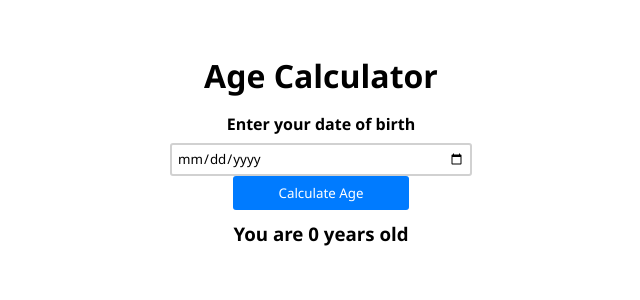
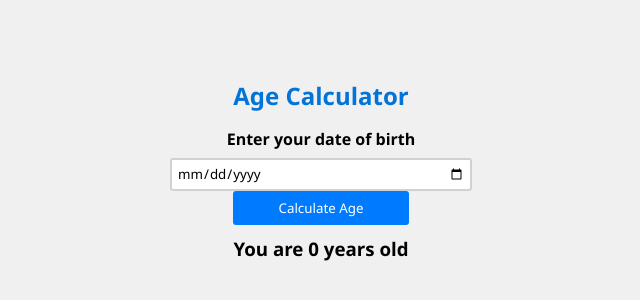
Before and after one commit to Champ2979/React-Task-5, a plain HTML site: page index.html in a window 1280 px wide. Shown: the part 250-550 px from the top of the page, without its empty margins (319-959 px from the left). Drawn offline with Linux system fonts and the light colour scheme.

Commit message:
Update index.html

```diff
--- a/index.html
+++ b/index.html
@@ -1,26 +1,44 @@
 <!DOCTYPE html>
 <html lang="en">
-<!-------------
-Hritik Singh
-21BCE11692
--------------->
   <head>
     <meta charset="utf-8" />
     <link rel="icon" href="./favicon.ico" />
-    <meta name="viewport" content="width=device-width,initial-scale=1" />
+    <meta name="viewport" content="width=device-width, initial-scale=1" />
     <meta name="theme-color" content="#000000" />
-    <meta
-      name="description"
-      content="Web site created using create-react-app"
-    />
+    <meta name="description" content="Web site created using create-react-app" />
     <link rel="apple-touch-icon" href="./logo192.png" />
     <link rel="manifest" href="./manifest.json" />
     <title>React App</title>
     <script defer="defer" src="./static/js/main.3035890a.js"></script>
     <link href="./static/css/main.1033eb6d.css" rel="stylesheet" />
+
+    <style>
+      body {
+        background-color: #f0f0f0;
+        font-family: Arial, sans-serif;
+      }
+
+      #root {
+        text-align: center;
+        padding: 20px;
+      }
+
+      h1 {
+        color: #0074d9;
+        font-size: 24px;
+      }
+
+      p {
+        color: #333;
+        font-size: 18px;
+      }
+    </style>
   </head>
   <body>
     <noscript>You need to enable JavaScript to run this app.</noscript>
-    <div id="root"></div>
+    <div id="root">
+      <h1>Website by Pranav Pratyush</h1>
+      <p>Registration number: 21BAI10019</p>
+    </div>
   </body>
 </html>
```
